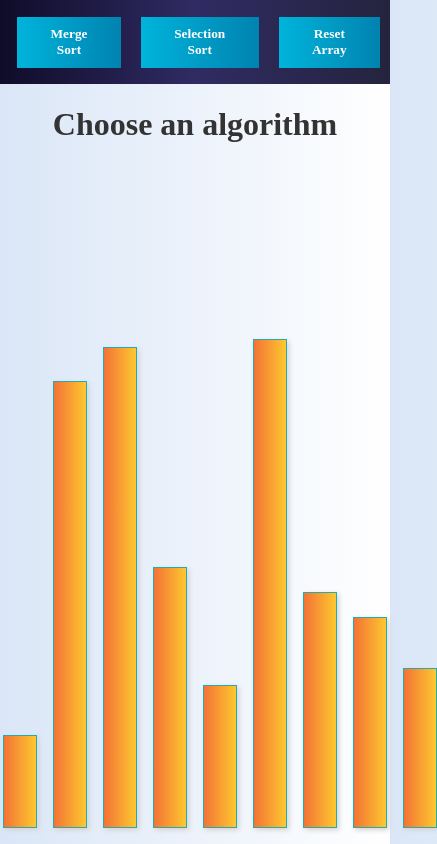
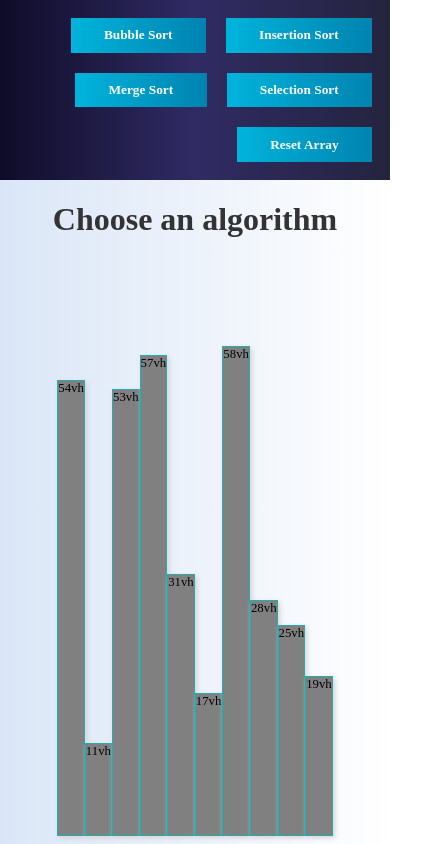
Before and after one commit to Vikas2426/AlgoX, a React (Create React App) app: page / in a window 390 px wide. Shown: the whole page, 437 px wide, since content can reach past the window. Built offline with nearby package versions, Linux system fonts and the light colour scheme; a web font is replaced by a local one.

Commit message:
feat: add responsiveness

```diff
--- a/src/App.css
+++ b/src/App.css
@@ -1,38 +1,8 @@
 .App {
-  text-align: center;
-}
-
-.App-logo {
-  height: 40vmin;
-  pointer-events: none;
-}
-
-@media (prefers-reduced-motion: no-preference) {
-  .App-logo {
-    animation: App-logo-spin infinite 20s linear;
-  }
-}
-
-.App-header {
-  background-color: #282c34;
-  min-height: 100vh;
   display: flex;
   flex-direction: column;
+  justify-content: space-between;
   align-items: center;
-  justify-content: center;
-  font-size: calc(10px + 2vmin);
-  color: white;
+  height: 100vh;
+  width: 100vw;
 }
-
-.App-link {
-  color: #61dafb;
-}
-
-@keyframes App-logo-spin {
-  from {
-    transform: rotate(0deg);
-  }
-  to {
-    transform: rotate(360deg);
-  }
-}
--- a/src/components/Bar.jsx
+++ b/src/components/Bar.jsx
@@ -1,16 +1,18 @@
 import PropTypes from 'prop-types';
 
 const style = {
-  padding: '1em',
-  background: 'linear-gradient(to left, #fdc830, #f37335)',
-  margin: '0.5em',
+  background: 'grey',
   border: '0.5px solid #26aaab',
   boxShadow: '2px 2px 5px lightgrey',
+  transition: 'height 0.5s ease-in',
+  fontSize: '0.8em',
 };
 
 function Bar({ height }) {
   return (
-    <span className="bars" style={{ ...style, height }} />
+    <span className="bars" style={{ ...style, height }}>
+      {height}
+    </span>
   );
 }
 
--- a/src/components/BarsContainer.jsx
+++ b/src/components/BarsContainer.jsx
@@ -9,8 +9,10 @@ function BarsContainer() {
       flexDirection: 'row',
       justifyContent: 'center',
       alignItems: 'flex-end',
-      height: '79vh',
-      width: '100vw',
+      height: '70vh',
+      maxWidth: '100vw',
+      overflow: 'hidden',
+      padding: '0.5em',
     }}
     >
       {bars}
--- a/src/components/styles/StyledButton.styled.js
+++ b/src/components/styles/StyledButton.styled.js
@@ -7,6 +7,9 @@ background: linear-gradient(to right, #00b4db, #0083b0);
 color: white;
 font-weight:700;
 border: none;
+&:hover{
+    background: linear-gradient(to right, #00b4db, #0053b0);
+}
 `;
 
 export default StyledButton;
--- a/src/components/styles/StyledComparision.js
+++ b/src/components/styles/StyledComparision.js
@@ -1,7 +1,9 @@
 import styled from 'styled-components';
 
 const StyledComparision = styled.h1`
-height: 5vh;
+height: 10vh;
+width: 100vw;
+text-align: center;
 color: #333;
 `;
 export default StyledComparision;
--- a/src/components/styles/StyledHeader.styled.js
+++ b/src/components/styles/StyledHeader.styled.js
@@ -2,11 +2,12 @@ import styled from 'styled-components';
 
 const StyledHeader = styled.header`
 min-width: 100vw;
-height: 10vh;
 background-image: linear-gradient(to right, #0f0c29, #302b63, #24243e);
 display: flex;
+flex-wrap: wrap;
 align-items: center;
 justify-content: flex-end;
-font-weight: 400;`;
+font-weight: 400;
+padding: 0.5em`;
 
 export default StyledHeader;
--- a/src/index.css
+++ b/src/index.css
@@ -5,6 +5,8 @@
   font-family: 'Quando', serif;
 }
 body {
+  height: 100vh;
+  width: 100vw;
   margin: 0;
   -webkit-font-smoothing: antialiased;
   -moz-osx-font-smoothing: grayscale;
--- a/src/lib/animator.js
+++ b/src/lib/animator.js
@@ -1,10 +1,19 @@
+/* eslint-disable no-param-reassign */
 import constants from './constants';
 
 const { animationColor, originalColor } = constants;
 /* eslint-disable no-undef */
-const displayComparison = (h1, h2) => {
+const displayComparison = (h1, h2, isSwapping = false) => {
   const details = document.getElementById('details');
-  details.innerText = `Comparing: ${h1} and ${h2}\n`;
+  details.innerText = isSwapping
+    ? `Comparing: ${h1} and ${h2}\n Swapping`
+    : `Comparing: ${h1} and ${h2}\n`;
+};
+
+const swapInnerText = (e1, e2) => {
+  const temp = e1.innerText;
+  e1.innerText = e2.innerText;
+  e2.innerText = temp;
 };
 
 const animator = (animationArr, swapArr) => {
@@ -14,6 +23,8 @@ const animator = (animationArr, swapArr) => {
     const swap1Idx = swapArr[i][0];
     const swap2Idx = swapArr[i][1];
     const docBars = document.getElementsByClassName('bars');
+    const firstElem = docBars[firstIdx];
+    const secondElem = docBars[secondIdx];
     const style1 = docBars[firstIdx].style;
     const style2 = docBars[secondIdx].style;
     let style3 = null;
@@ -31,14 +42,15 @@ const animator = (animationArr, swapArr) => {
         const temp = style4.height;
         style4.height = style3.height;
         style3.height = temp;
-        displayComparison(style4.height, style3.height);
+        displayComparison(style4.height, style3.height, true);
+        swapInnerText(firstElem, secondElem);
       }
-    }, 100 * i);
+    }, 1000 * i);
 
     setTimeout(() => {
       style1.background = originalColor;
       style2.background = originalColor;
-    }, 100 * (i + 1));
+    }, 1000 * (i + 1));
   }
 };
 
--- a/src/lib/sortingAlgos.js
+++ b/src/lib/sortingAlgos.js
@@ -16,10 +16,10 @@ const bubbleSort = (heights) => {
   animationArr = [];
   swapArr = [];
   for (let i = 0; i < heights.length - 1; i += 1) {
-    for (let j = i + 1; j < heights.length; j += 1) {
-      animationArr.push([i, j]);
-      if (heights[i] > heights[j]) {
-        swap(heights, i, j);
+    for (let j = 0; j < heights.length - i - 1; j += 1) {
+      animationArr.push([j, j + 1]);
+      if (heights[j] > heights[j + 1]) {
+        swap(heights, j, j + 1);
       } else {
         swapArr.push([-1, -1]);
       }
@@ -74,6 +74,7 @@ const insertionSort = (heights) => {
       j -= 1;
     }
   }
+
   animator(animationArr, swapArr);
 };
 
```
